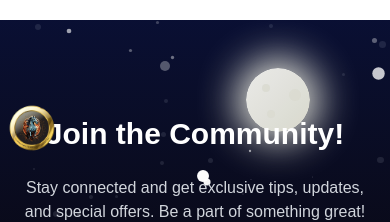
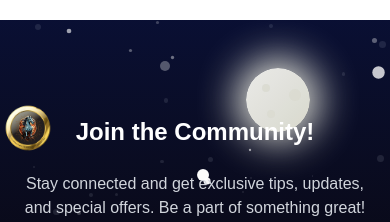
Before and after one commit to Sathishraan/technovate_25, a React (Vite) app: page / in a window 390 px wide. Shown: the part 3006-3228 px from the top of the page. Built offline with nearby package versions, Linux system fonts and the light colour scheme; a web font is replaced by a local one.

Commit message:
Update Footer.jsx

```diff
--- a/src/components/Footer.jsx
+++ b/src/components/Footer.jsx
@@ -155,7 +155,7 @@ const Footer = () => {
 
             {/* Top Section */}
             <div className="relative max-w-4xl mx-auto z-10">
-                <div className="absolute max-sm:top-15 top-0 left-1/2 max-sm:left-2 transform -translate-x-1/2 -translate-y-1/2 p-2 rounded-full">
+                <div className="absolute max-sm:top-15 top-0 left-1/2 max-sm:left-1 transform -translate-x-1/2 -translate-y-1/2 p-2 rounded-full">
                     <img
                         src="/1000019635-removebg-preview.png"
                         alt="React Logo"
@@ -163,7 +163,7 @@ const Footer = () => {
                     />
                 </div>
                 <motion.h2
-                    className="text-3xl md:text-6xl pt-12 font-bold mt-12"
+                    className="text-2xl md:text-6xl pt-12 font-bold mt-12"
                     initial={{ y: 20, opacity: 0 }}
                     whileInView={{ y: 0, opacity: 1 }}
                     transition={{ duration: 0.5 }}
```
